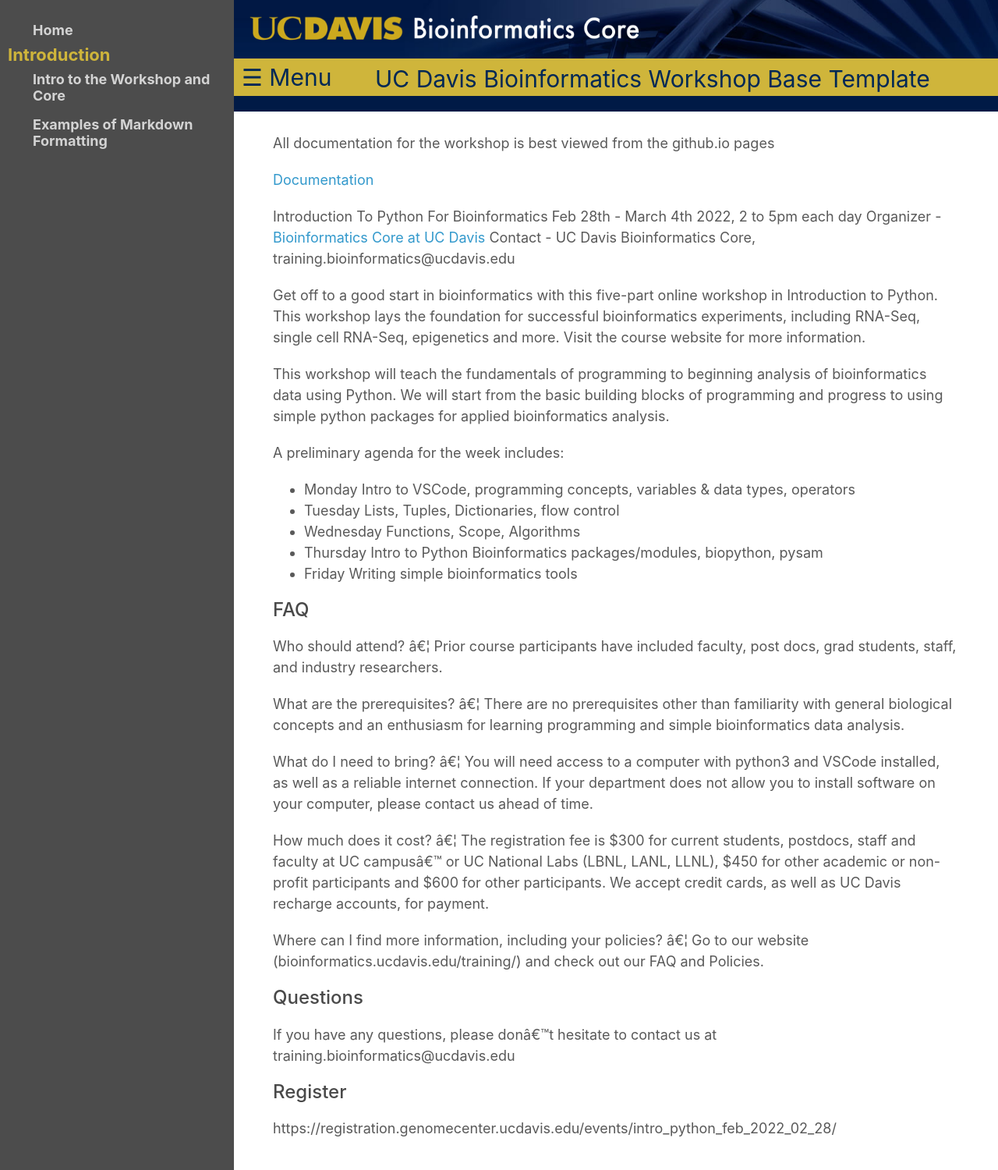
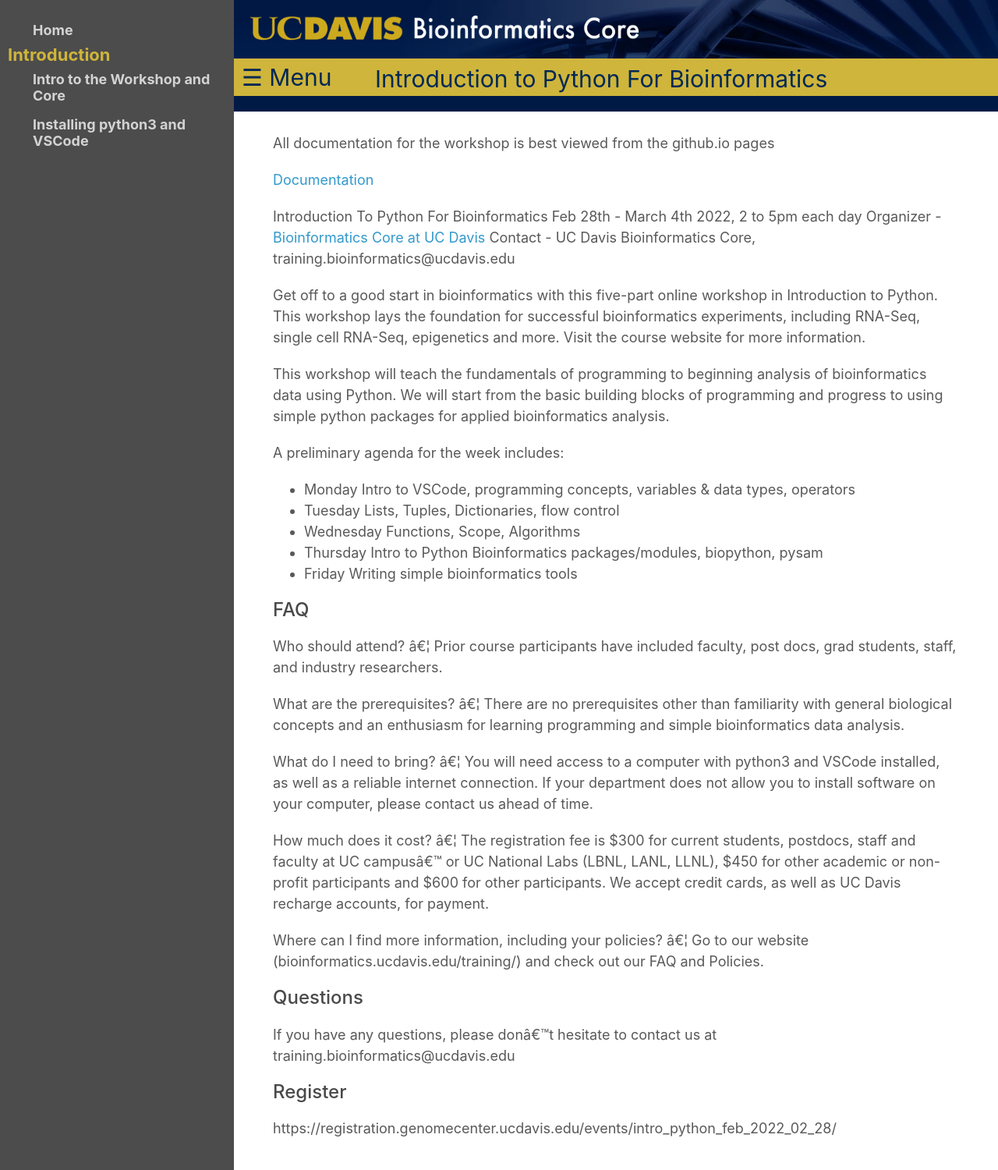
Before and after one commit to ucdavis-bioinformatics-training/2022-Feb-Introduction-To-Python-For-Bioinformatics, a Jekyll site: the page built from index.md, in a window 1280 px wide. Shown: the whole page at 78% size. Built offline with Jekyll 4.4.1, drawn with Linux system fonts in a browser that asks for light colours.

Commit message:
adding install instructions

```diff
--- a/_config.yml
+++ b/_config.yml
@@ -1,5 +1,5 @@
 theme: jekyll-theme-minimal
-title: 'UC Davis Bioinformatics Workshop Base Template'
+title: 'Introduction to Python For Bioinformatics'
 show_downloads: True
 google_analytics: True
 navigation:
@@ -8,6 +8,6 @@
 
   - heading: Introduction
   - title: Intro to the Workshop and Core
-    url: welcome
-  - title: Examples of Markdown Formatting
-    url: examples
+    url: base/welcome
+  - title: Installing python3 and VSCode
+    url: base/install
```
Also changed, not shown: base/install.md (added, +9 -0 lines).
